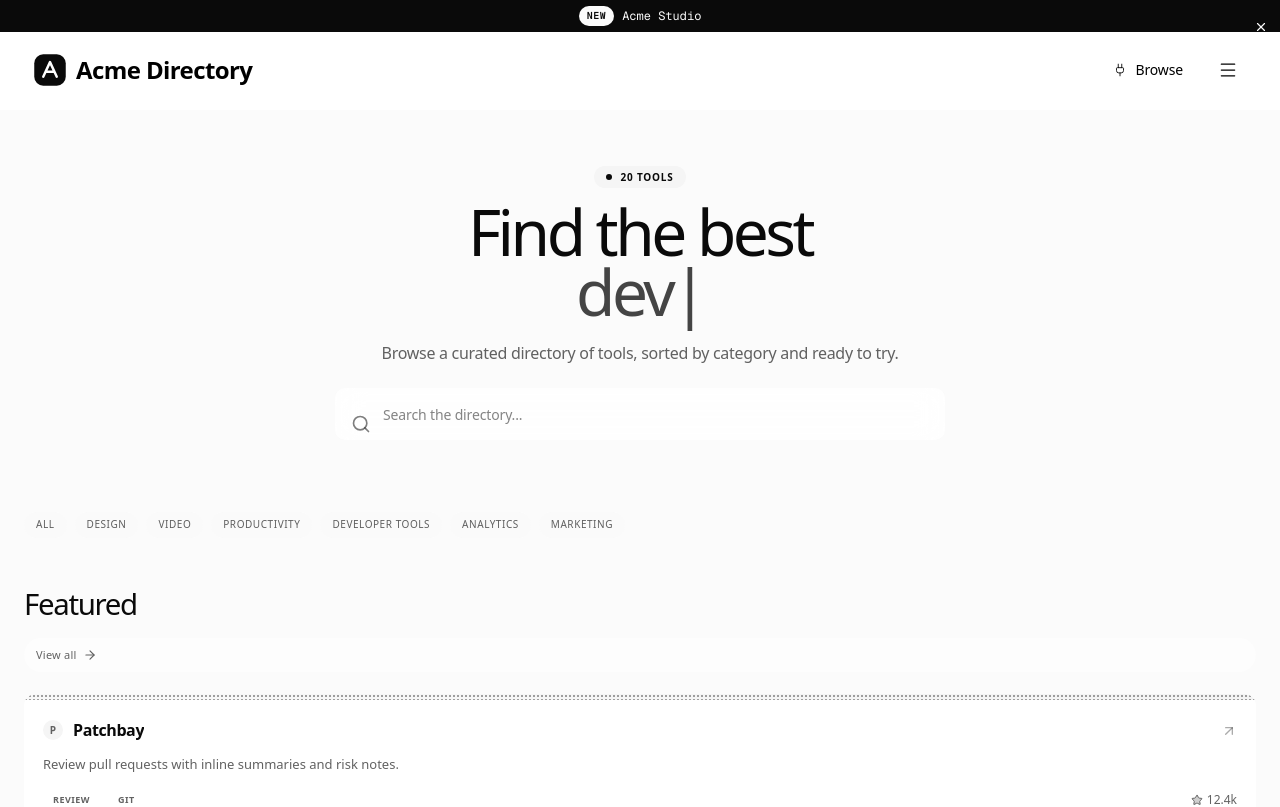
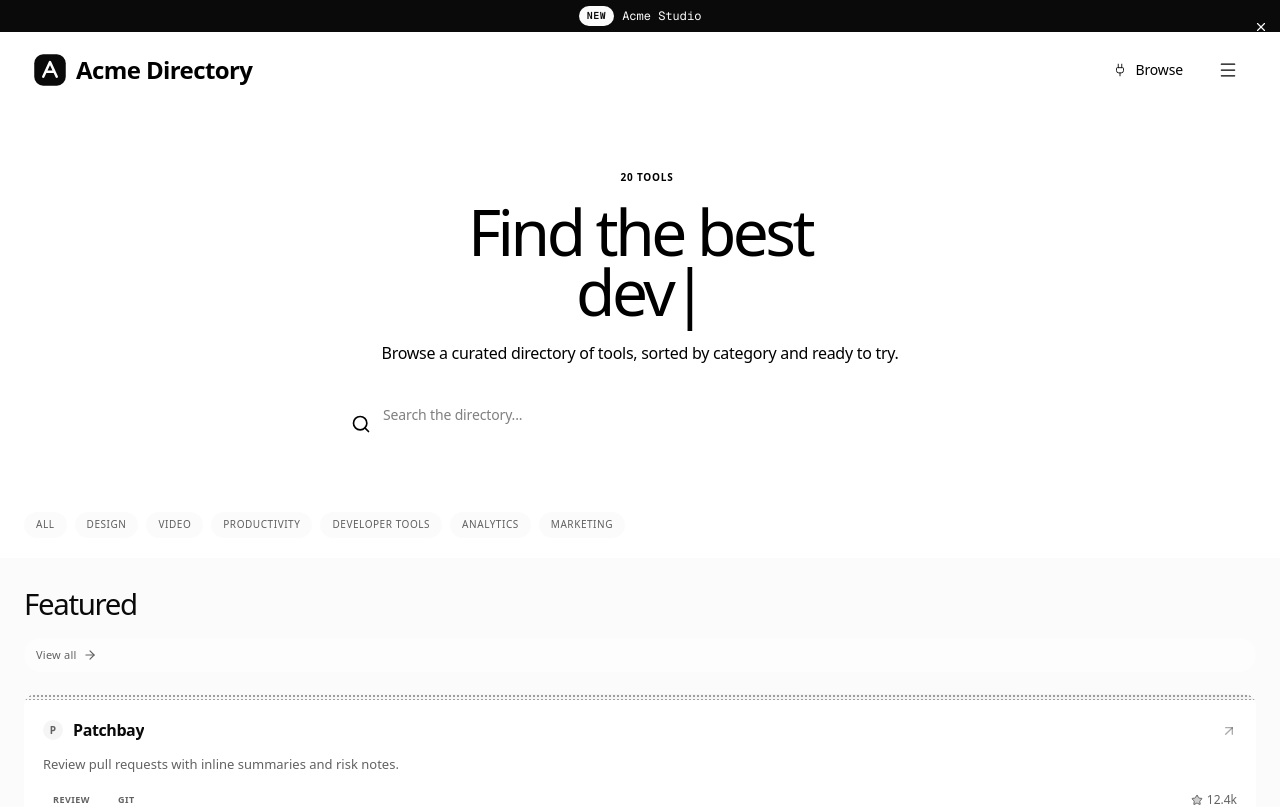
Before and after one commit to ttncode/marketplace-ui, a Next.js app: page / in a window 1280 px wide. Shown: the top 807 px of the page. Built offline with nearby package versions, Linux system fonts and the light colour scheme.

Commit message:
refactor(theme): tokenize hero and dither backdrop

```diff
--- a/src/app/globals.css
+++ b/src/app/globals.css
@@ -65,7 +65,7 @@
   .design-dither-static {
     overflow: hidden;
     background-color: var(--design-surface-muted);
-    background-image: radial-gradient(circle, rgba(42, 42, 42, 0.2) 0px, rgba(42, 42, 42, 0.2) 0.65px, transparent 0.9px);
+    background-image: radial-gradient(circle, var(--design-dither-dot) 0px, var(--design-dither-dot) 0.65px, transparent 0.9px);
     background-position: 0 0;
     background-size: 4px 4px;
   }
@@ -76,13 +76,13 @@
     content: "";
   }
   .design-dither-static::before {
-    background-image: radial-gradient(circle, rgba(35, 35, 35, 0.2) 0px, rgba(35, 35, 35, 0.2) 0.7px, transparent 0.95px);
+    background-image: radial-gradient(circle, var(--design-dither-dot-strong) 0px, var(--design-dither-dot-strong) 0.7px, transparent 0.95px);
     background-position: 2px 1px;
     background-size: 5px 5px;
     mask-image: radial-gradient(48% 42% at 18% 58%, black 0px, transparent 78%), radial-gradient(54% 46% at 78% 36%, black 0px, transparent 82%), radial-gradient(60% 38% at 54% 86%, black 0px, transparent 84%);
   }
   .design-dither-static::after {
-    background: linear-gradient(112deg, rgba(255, 255, 255, 0.24), transparent 28%, rgba(255, 255, 255, 0.1) 54%, transparent 78%);
+    background: var(--design-dither-sheen);
   }
 
   .design-navigation-surface {
--- a/src/components/blocks/dither-background.tsx
+++ b/src/components/blocks/dither-background.tsx
@@ -14,12 +14,13 @@ const DitheringField = dynamic(
   () =>
     import("@paper-design/shaders-react").then(({ Dithering }) => {
       function HeroDitheringField() {
+        const tokens = getComputedStyle(document.documentElement);
         return (
           <Dithering
             minPixelRatio={0.5}
             maxPixelCount={750_000}
-            colorBack="#f5f5f5"
-            colorFront="#5f5f5f52"
+            colorBack={tokens.getPropertyValue("--design-dither-back").trim()}
+            colorFront={tokens.getPropertyValue("--design-dither-front").trim()}
             shape="simplex"
             type="4x4"
             size={2}
--- a/src/components/blocks/hero.tsx
+++ b/src/components/blocks/hero.tsx
@@ -12,7 +12,7 @@ const DELETE_MS = 50;
 const TYPE_MS = 80;
 
 const HERO_MASK =
-  "linear-gradient(to bottom, rgba(0,0,0,0.34) 0%, rgba(0,0,0,0.28) 20%, rgba(0,0,0,0.32) 38%, rgba(0,0,0,0.38) 56%, rgba(0,0,0,0.46) 70%, rgba(0,0,0,0.4) 78%, rgba(0,0,0,0.28) 86%, rgba(0,0,0,0.12) 94%, transparent 100%)";
+  "var(--design-mask-hero-fade)";
 
 function useTypewriter(words: readonly string[]): string {
   const [wordIndex, setWordIndex] = useState(0);
@@ -57,7 +57,7 @@ export function HeroSection({
   };
 
   return (
-    <section className="design-hero-under-navigation relative overflow-hidden bg-[#fbfbfb] p-0">
+    <section className="design-hero-under-navigation relative overflow-hidden bg-canvas p-0">
       <div
         aria-hidden="true"
         className="pointer-events-none absolute inset-0"
@@ -67,49 +67,49 @@ export function HeroSection({
         <HeroDitherShader />
       </div>
       <div className="relative z-10 mx-auto max-w-[1280px] px-6 md:px-8">
-        <div className="grid min-h-[440px] grid-cols-[minmax(0,1fr)] grid-rows-[minmax(350px,1fr)_auto] items-center pt-[18px] pb-2 text-center text-[#0a0a0a] max-md:min-h-[590px] max-md:grid-rows-[minmax(430px,1fr)_auto] max-md:pt-[58px] max-md:pb-[18px] md:max-[899px]:min-h-[620px] md:max-[899px]:grid-rows-[minmax(480px,1fr)_auto] md:max-[899px]:pt-[52px]">
+        <div className="grid min-h-[440px] grid-cols-[minmax(0,1fr)] grid-rows-[minmax(350px,1fr)_auto] items-center pt-[18px] pb-2 text-center text-ink max-md:min-h-[590px] max-md:grid-rows-[minmax(430px,1fr)_auto] max-md:pt-[58px] max-md:pb-[18px] md:max-[899px]:min-h-[620px] md:max-[899px]:grid-rows-[minmax(480px,1fr)_auto] md:max-[899px]:pt-[52px]">
           <div className="z-[2] flex w-[min(100%,1180px)] min-w-0 flex-col items-center justify-self-center">
             <div className="mb-[14px] inline-flex self-center">
-              <div className="inline-flex items-center gap-3 rounded-[999px] border border-[rgba(34,34,34,0.12)] bg-[#f5f5f5] px-3 py-1.5 font-sans text-[10px] font-medium uppercase leading-none tracking-[0.8px] text-[rgba(10,10,10,0.68)] shadow-[-4px_-4px_10px_rgba(255,255,255,0.62),5px_5px_12px_rgba(74,74,74,0.2),inset_0_1px_0_rgba(255,255,255,0.46)]">
+              <div className="inline-flex items-center gap-3 rounded-[999px] border border-ink/12 bg-surface-muted px-3 py-1.5 font-sans text-[10px] font-medium uppercase leading-none tracking-[0.8px] text-ink/68 shadow-[var(--design-shadow-hero-chip)]">
                 <span className="flex items-center gap-2">
-                  <span className="size-1.5 animate-pulse rounded-full bg-[#0a0a0a] [animation-duration:3.4s]" />
+                  <span className="size-1.5 animate-pulse rounded-full bg-ink [animation-duration:3.4s]" />
                   <span>
-                    <strong className="font-semibold text-[#0a0a0a]">{hero.countLabel}</strong>
+                    <strong className="font-semibold text-ink">{hero.countLabel}</strong>
                   </span>
                 </span>
-                <span className="hidden h-3 w-px bg-[#dbdbdb] sm:block" />
-                <span className="hidden gap-1 text-[#616161] sm:flex">{hero.updatedLabel}</span>
+                <span className="hidden h-3 w-px bg-border sm:block" />
+                <span className="hidden gap-1 text-ink-muted sm:flex">{hero.updatedLabel}</span>
               </div>
             </div>
-            <div className="relative isolate z-0 w-full before:pointer-events-none before:absolute before:inset-[-38px_-76px_-44px] before:-z-10 before:blur-[14px] before:content-[''] before:[background:radial-gradient(82%_84%_at_50%_48%,rgba(255,255,255,0.46)_0,rgba(255,255,255,0.34)_46%,rgba(255,255,255,0.16)_68%,transparent_90%)] max-md:before:inset-[-30px_-42px_-36px] max-md:before:[background:radial-gradient(82%_86%_at_50%_48%,rgba(255,255,255,.5)_0,rgba(255,255,255,.36)_48%,rgba(255,255,255,.16)_70%,transparent_92%)] md:max-[899px]:before:inset-x-[-64px] md:max-[899px]:before:[background:radial-gradient(84%_84%_at_50%_48%,rgba(255,255,255,.48)_0,rgba(255,255,255,.35)_48%,rgba(255,255,255,.16)_70%,transparent_92%)]">
-              <h1 className="m-0 mx-auto max-w-[1180px] text-balance font-display text-[clamp(50px,5vw,72px)] font-normal leading-[0.94] tracking-[-0.055em] text-[#0a0a0a] max-md:text-[clamp(44px,14vw,66px)] md:max-[899px]:max-w-[760px]">
+            <div className="relative isolate z-0 w-full before:pointer-events-none before:absolute before:inset-[-38px_-76px_-44px] before:-z-10 before:blur-[14px] before:content-[''] before:[background:var(--design-hero-halo)] max-md:before:inset-[-30px_-42px_-36px] max-md:before:[background:var(--design-hero-halo-mobile)] md:max-[899px]:before:inset-x-[-64px] md:max-[899px]:before:[background:var(--design-hero-halo-tablet)]">
+              <h1 className="m-0 mx-auto max-w-[1180px] text-balance font-display text-[clamp(50px,5vw,72px)] font-normal leading-[0.94] tracking-[-0.055em] text-ink max-md:text-[clamp(44px,14vw,66px)] md:max-[899px]:max-w-[760px]">
                 <span className="sr-only">{`${hero.title} ${hero.rotatingTerms.join(" - ")}`}</span>
                 <span aria-hidden="true" className="block">
                   <span className="block">{hero.title}</span>
-                  <span className="text-[#444444]">
+                  <span className="text-ink-secondary">
                     {typed}
                     <span className="animate-pulse">|</span>
                   </span>
                 </span>
               </h1>
-              <p className="mx-auto mt-[18px] max-w-[650px] font-sans text-base leading-[1.65] tracking-[-0.018em] text-[rgba(10,10,10,0.64)] max-md:max-w-[92%] max-md:text-[15px]">
+              <p className="mx-auto mt-[18px] max-w-[650px] font-sans text-base leading-[1.65] tracking-[-0.018em] text-ink/64 max-md:max-w-[92%] max-md:text-[15px]">
                 {hero.description}
               </p>
             </div>
             <form role="search" onSubmit={handleSubmit} className="mt-[22px] w-[min(100%,610px)]">
-              <div className="relative overflow-hidden rounded-[10px] bg-[rgba(255,255,255,0.78)] shadow-[0_18px_42px_rgba(10,10,10,0.1),inset_0_1px_0_rgba(255,255,255,0.64),inset_0_-1px_0_rgba(34,34,34,0.06)] backdrop-blur-[14px] backdrop-saturate-[0.86] transition-[background-color,box-shadow] duration-[180ms] ease-[ease] focus-within:bg-[rgba(255,255,255,0.9)] focus-within:shadow-[0_20px_46px_rgba(34,34,34,0.16),inset_0_1px_0_rgba(255,255,255,0.42),inset_0_-1px_0_rgba(34,34,34,0.08)]">
+              <div className="relative overflow-hidden rounded-[10px] bg-surface/78 shadow-[var(--design-shadow-hero-search)] backdrop-blur-[14px] backdrop-saturate-[0.86] transition-[background-color,box-shadow] duration-[180ms] ease-[ease] focus-within:bg-surface/90 focus-within:shadow-[var(--design-shadow-hero-search-focus)]">
                 <input
                   type="text"
                   name="search"
                   autoComplete="off"
                   placeholder={hero.searchPlaceholder}
                   aria-label={hero.searchPlaceholder}
-                  className="flex h-[52px] w-full rounded-[10px] border-0 bg-transparent px-12 py-2 font-sans text-sm leading-5 tracking-[-0.14px] text-[#0a0a0a] shadow-none outline-none placeholder:text-[rgba(34,34,34,0.48)]"
+                  className="flex h-[52px] w-full rounded-[10px] border-0 bg-transparent px-12 py-2 font-sans text-sm leading-5 tracking-[-0.14px] text-ink shadow-none outline-none placeholder:text-ink/48"
                 />
                 <Search
                   aria-hidden="true"
                   strokeWidth={2}
-                  className="pointer-events-none absolute top-1/2 left-4 size-5 -translate-y-1/2 text-[rgba(34,34,34,0.58)]"
+                  className="pointer-events-none absolute top-1/2 left-4 size-5 -translate-y-1/2 text-ink/58"
                 />
                 <button type="submit" className="sr-only">
                   Search
```
Also changed, not shown: src/app/theme.css (+12 -0 lines), 1 other file (tests, documents, lock files or other folders).
